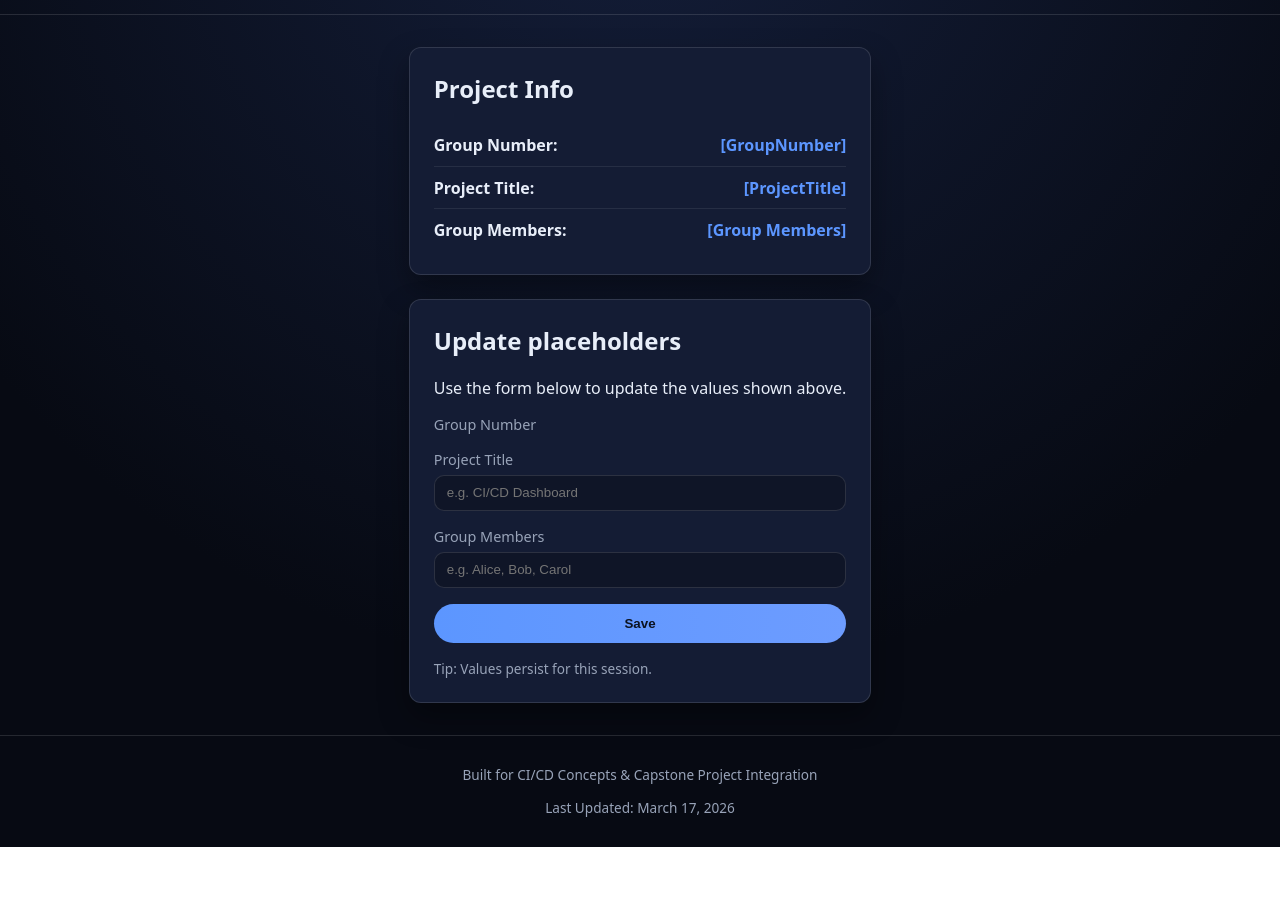
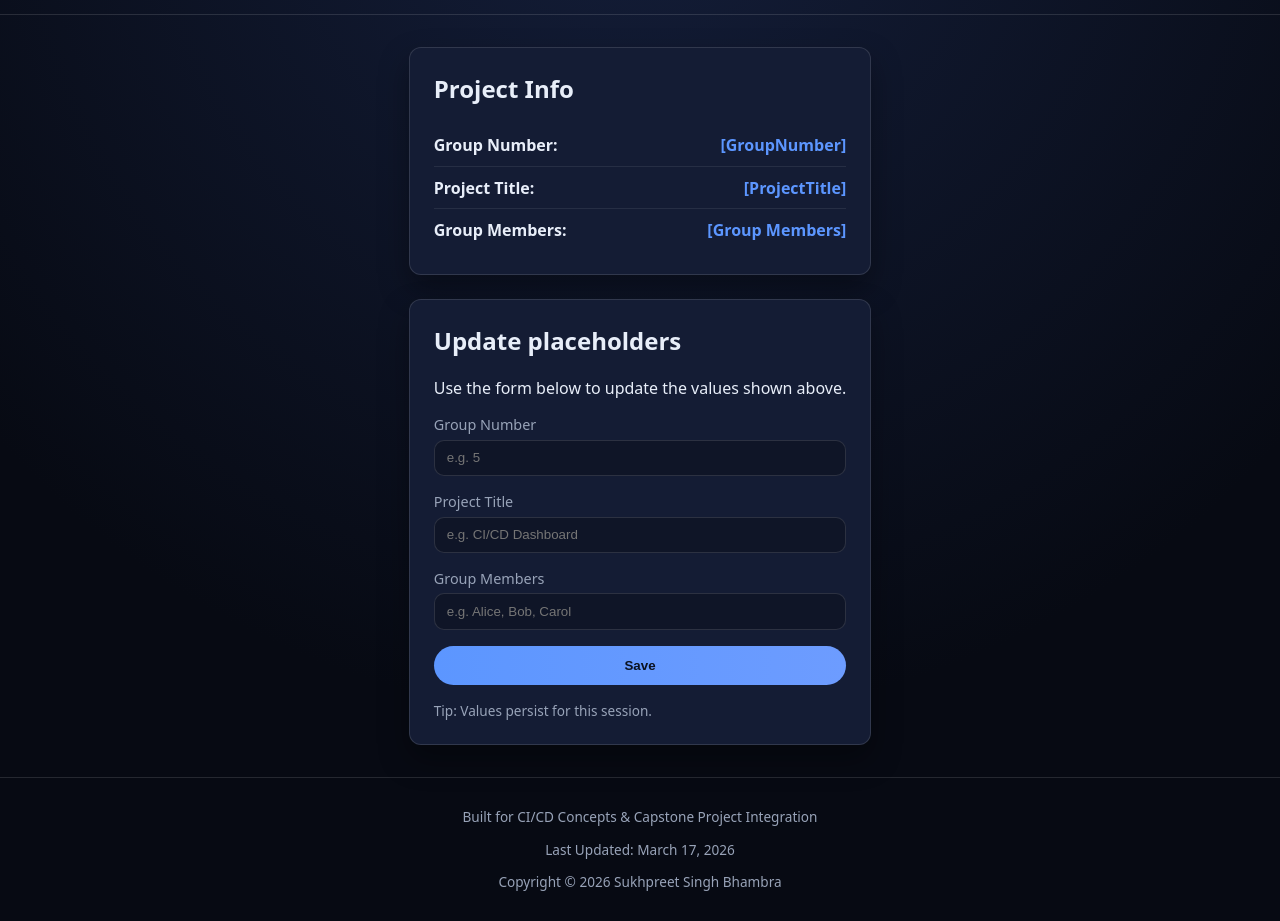
Before and after one commit to niralipatel2107/Group4_Cicd, a plain HTML site: page myapp/index.html in a window 1280 px wide. Shown: the part 150-1071 px from the top of the page. Before the commit the page ends 997 px from the top, so only its background shows below. Drawn offline with Linux system fonts and the light colour scheme.

Commit message:
Correction Made for Both Test Cases - Group Number input field missing and Missing Creator Name: Sukhpreet Singh Bhambra

```diff
--- a/myapp/index.html
+++ b/myapp/index.html
@@ -38,6 +38,7 @@
       <form id="project-form">
         <label>
           Group Number
+          <input type="text" id="input-group-number" placeholder="e.g. 5" />
         </label>
 
         <label>
@@ -60,6 +61,7 @@
  <footer class="page-footer">
   <p>Built for CI/CD Concepts & Capstone Project Integration</p>
   <p>Last Updated: March 17, 2026</p>
+   <p>Copyright &copy; 2026 Sukhpreet Singh Bhambra</p>
 </footer>
 
   <script src="script.js"></script>
```
